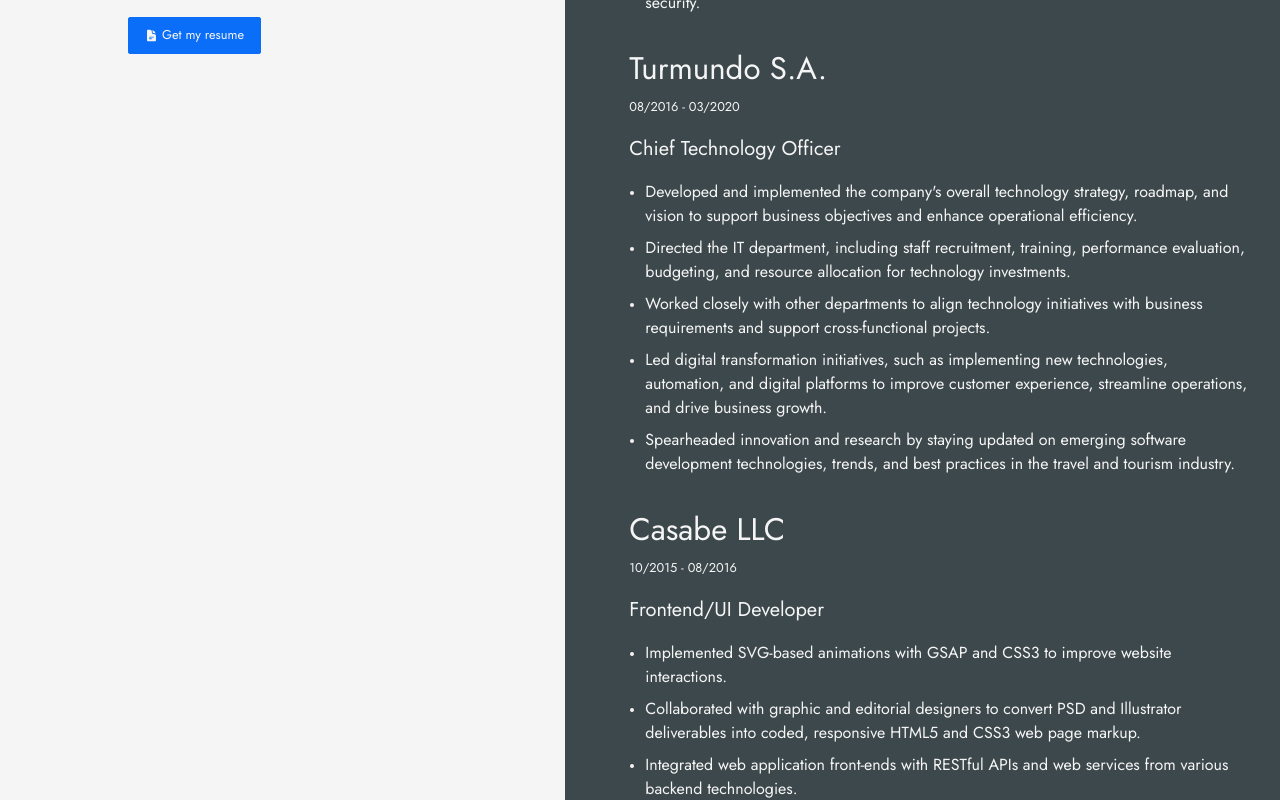
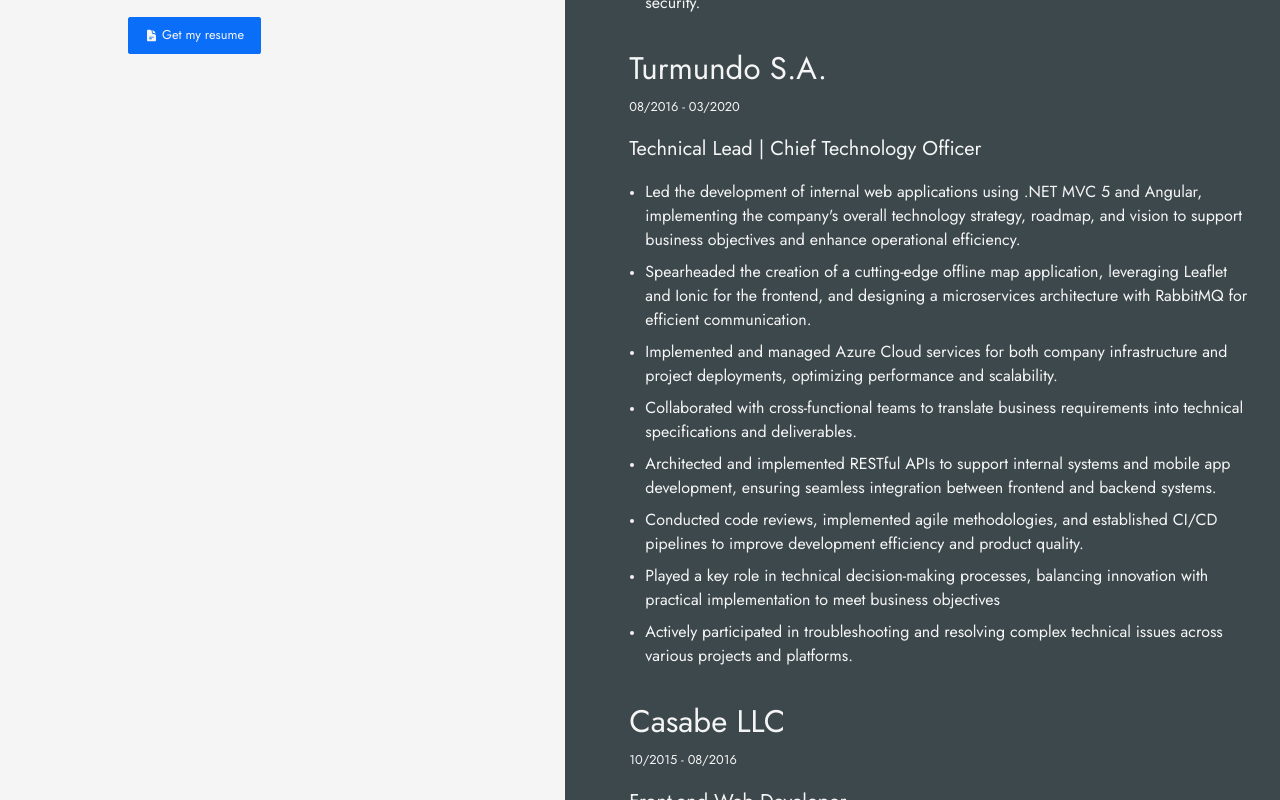
Before and after one commit to aagarciga/aagarciga.github.io, a Next.js app: page / in a window 1280 px wide. Shown: the part 720-1520 px from the top of the page. Built offline with nearby package versions, Linux system fonts and the light colour scheme.

Commit message:
Changed TURMUNDO Experience from only CTO perspective to Technical Lead.

```diff
--- a/src/app/ui/experience.tsx
+++ b/src/app/ui/experience.tsx
@@ -17,7 +17,7 @@
     {
       company: 'Origin IT Solutions B.W. - ACSION',
       duration: '04/2020 - 01/2024',
-      role: 'Lead Frontend-Engineer, Full Stack Engineer',
+      role: 'Lead Frontend-Engineer | Full Stack Engineer',
       description: [
         'Led the development of a healthcare and wellness solution for medical screening and doctor-patient shared decision-making.',
         'Implemented best practices to drive the software development lifecycle through Microsoft Azure DevOps and agile methodologies.',
@@ -26,22 +26,38 @@
         'Architected, designed, and implemented a React Native mobile application for healthcare and health insurance using Microsoft Azure Identity Platform and zero-trust security.',
       ],
     },
+    // {
+    //   company: 'Turmundo S.A.',
+    //   duration: '08/2016 - 03/2020',
+    //   role: 'Chief Technology Officer',
+    //   description: [
+    //     'Developed and implemented the company\'s overall technology strategy, roadmap, and vision to support business objectives and enhance operational efficiency.',
+    //     'Directed the IT department, including staff recruitment, training, performance evaluation, budgeting, and resource allocation for technology investments.',
+    //     'Worked closely with other departments to align technology initiatives with business requirements and support cross-functional projects.',
+    //     'Led digital transformation initiatives, such as implementing new technologies, automation, and digital platforms to improve customer experience, streamline operations, and drive business growth.',
+    //     'Spearheaded innovation and research by staying updated on emerging software development technologies, trends, and best practices in the travel and tourism industry.',
+    //   ],
+    // },
+
     {
       company: 'Turmundo S.A.',
       duration: '08/2016 - 03/2020',
-      role: 'Chief Technology Officer',
+      role: 'Technical Lead | Chief Technology Officer',
       description: [
-        'Developed and implemented the company\'s overall technology strategy, roadmap, and vision to support business objectives and enhance operational efficiency.',
-        'Directed the IT department, including staff recruitment, training, performance evaluation, budgeting, and resource allocation for technology investments.',
-        'Worked closely with other departments to align technology initiatives with business requirements and support cross-functional projects.',
-        'Led digital transformation initiatives, such as implementing new technologies, automation, and digital platforms to improve customer experience, streamline operations, and drive business growth.',
-        'Spearheaded innovation and research by staying updated on emerging software development technologies, trends, and best practices in the travel and tourism industry.',
+        'Led the development of internal web applications using .NET MVC 5 and Angular, implementing the company\'s overall technology strategy, roadmap, and vision to support business objectives and enhance operational efficiency.',
+        'Spearheaded the creation of a cutting-edge offline map application, leveraging Leaflet and Ionic for the frontend, and designing a microservices architecture with RabbitMQ for efficient communication.',
+        'Implemented and managed Azure Cloud services for both company infrastructure and project deployments, optimizing performance and scalability.',
+        'Collaborated with cross-functional teams to translate business requirements into technical specifications and deliverables.',
+        'Architected and implemented RESTful APIs to support internal systems and mobile app development, ensuring seamless integration between frontend and backend systems.',
+        'Conducted code reviews, implemented agile methodologies, and established CI/CD pipelines to improve development efficiency and product quality.',
+        'Played a key role in technical decision-making processes, balancing innovation with practical implementation to meet business objectives',
+        'Actively participated in troubleshooting and resolving complex technical issues across various projects and platforms.'
       ],
     },
     {
       company: 'Casabe LLC',
       duration: '10/2015 - 08/2016',
-      role: 'Frontend/UI Developer',
+      role: 'Front-end Web Developer',
       description: [
         'Implemented SVG-based animations with GSAP and CSS3 to improve website interactions.',
         'Collaborated with graphic and editorial designers to convert PSD and Illustrator deliverables into coded, responsive HTML5 and CSS3 web page markup.',
```
